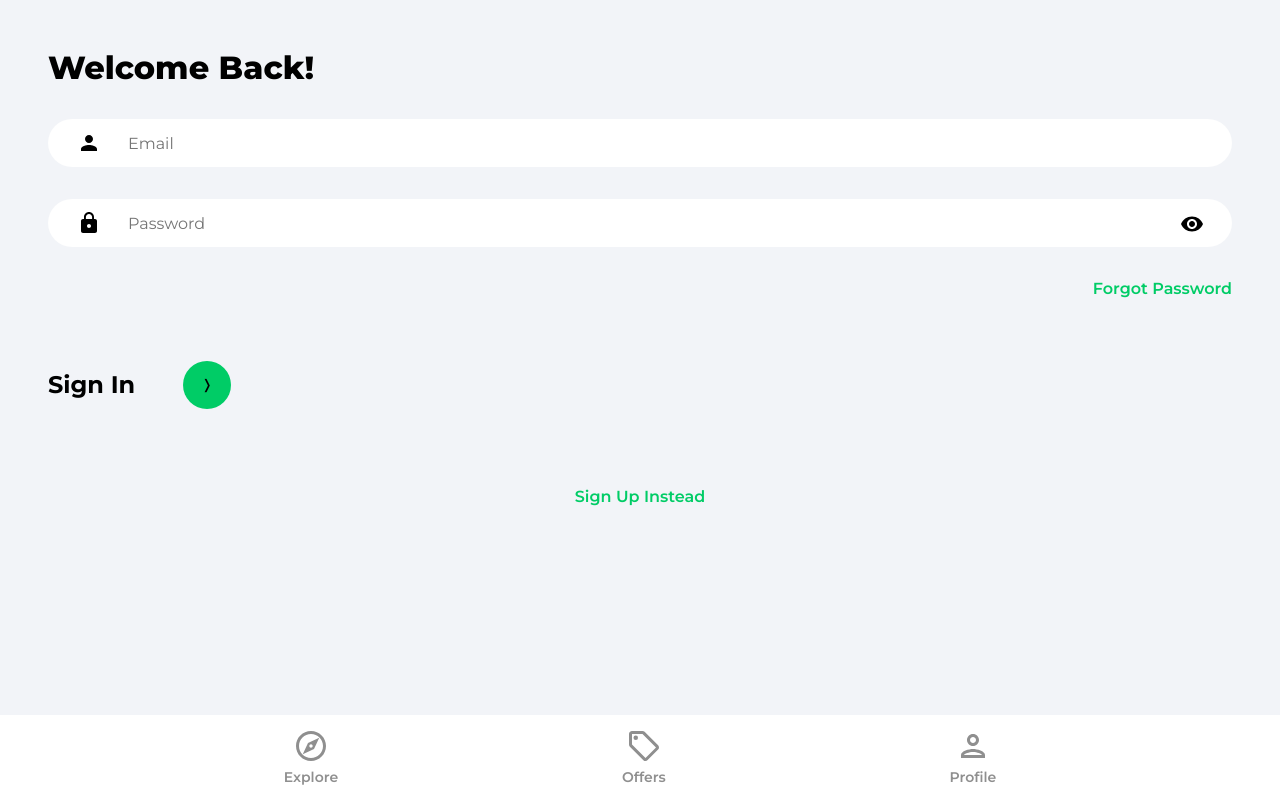
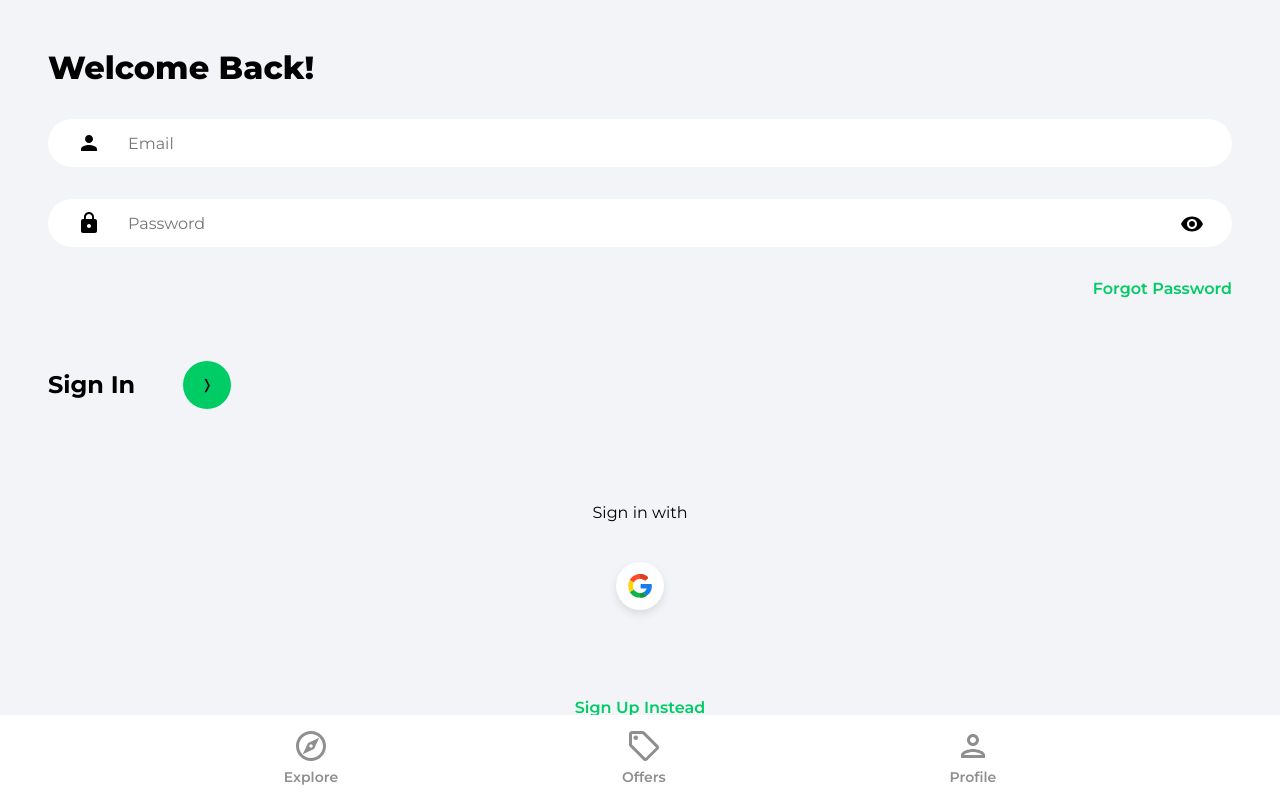
Before and after one commit to atmmoreira/project.house.marketplace, a React (Vite) app: page /sign-in in a window 1280 px wide. Built offline with nearby package versions, Linux system fonts and the light colour scheme.

Commit message:
implemented google-authentication

```diff
--- /dev/null
+++ b/src/components/OAuth.jsx
@@ -0,0 +1,45 @@
+import { useLocation, useNavigate } from "react-router-dom";
+import { getAuth, signInWithPopup, GoogleAuthProvider } from "firebase/auth";
+import { doc, setDoc, getDoc, serverTimestamp } from "firebase/firestore";
+import { db } from "../firebase.config";
+import { toast } from "react-toastify";
+import googleIcon from "../assets/svg/googleIcon.svg";
+
+function OAuth() {
+  const navigate = useNavigate();
+  const location = useLocation();
+
+  const onGoogleClick = async () => {
+    try {
+      const auth = getAuth();
+      const provider = new GoogleAuthProvider();
+      const result = await signInWithPopup(auth, provider);
+      const user = result.user;
+
+      const docRef = doc(db, "users", user.uid);
+      const docSnap = await getDoc(docRef);
+
+      if (!docSnap.exists()) {
+        await setDoc(doc(db, "users", user.uid), {
+          name: user.displayName,
+          email: user.email,
+          timestamp: serverTimestamp(),
+        });
+      }
+      navigate("/");
+    } catch (error) {
+      toast.error("Could not authorize with Google");
+    }
+  };
+
+  return (
+    <div className="socialLogin">
+      <p>Sign {location.pathname === "/sign-up" ? "up" : "in"} with </p>{" "}
+      <button className="socialIconDiv" onClick={onGoogleClick}>
+        <img className="socialIconImg" src={googleIcon} alt="" />
+      </button>
+    </div>
+  );
+}
+
+export default OAuth;
--- a/src/pages/SignIn.jsx
+++ b/src/pages/SignIn.jsx
@@ -3,6 +3,7 @@
 import { Link, useNavigate } from "react-router-dom";
 import { getAuth, signInWithEmailAndPassword } from "firebase/auth";
 import visibilityIcon from "../assets/svg/visibilityIcon.svg";
+import OAuth from "../components/OAuth";
 
 function SignIn() {
   const [showPassword, setShowPassword] = useState(false);
@@ -82,7 +83,7 @@
             </div>
           </form>
 
-          {/* Google OAuth */}
+          <OAuth />
 
           <Link to="/sign-up" className="registerLink">
             Sign Up Instead
--- a/src/pages/SignUp.jsx
+++ b/src/pages/SignUp.jsx
@@ -10,6 +10,7 @@
 import { db } from "../firebase.config.js";
 
 import visibilityIcon from "../assets/svg/visibilityIcon.svg";
+import OAuth from "../components/OAuth.jsx";
 
 function SignUp() {
   const [showPassword, setShowPassword] = useState(false);
@@ -98,7 +99,7 @@
             </div>
           </form>
 
-          {/* Google OAuth */}
+          <OAuth />
 
           <Link to="/sign-in" className="registerLink">
             Sign In Instead
```
